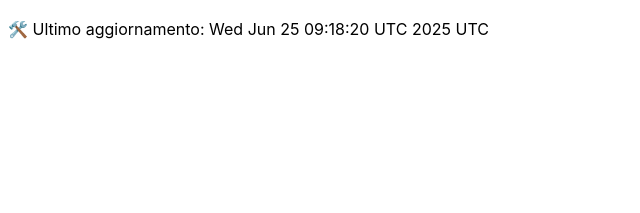
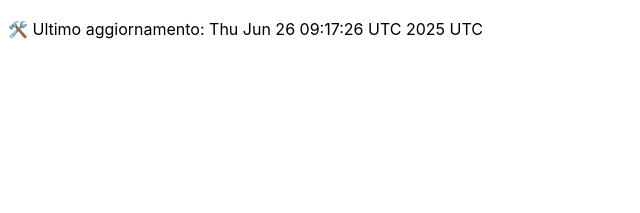
Before and after one commit to DanteTrb/DanteTrb.github.io, a Jekyll site: the page built from badges.md, in a window 1280 px wide. Shown: the top 213 px of the page, without its empty margins (0-640 px from the left). Built offline with Jekyll 4.4.1, drawn with Linux system fonts in a browser that asks for light colours; our own code applies the rules of GitHub Pages for plain Markdown files.

Commit message:
🛠️ Aggiornamento automatico badge

```diff
--- a/badges.md
+++ b/badges.md
@@ -1 +1 @@
-🛠️ Ultimo aggiornamento: Wed Jun 25 09:18:20 UTC 2025 UTC
+🛠️ Ultimo aggiornamento: Thu Jun 26 09:17:26 UTC 2025 UTC
```
